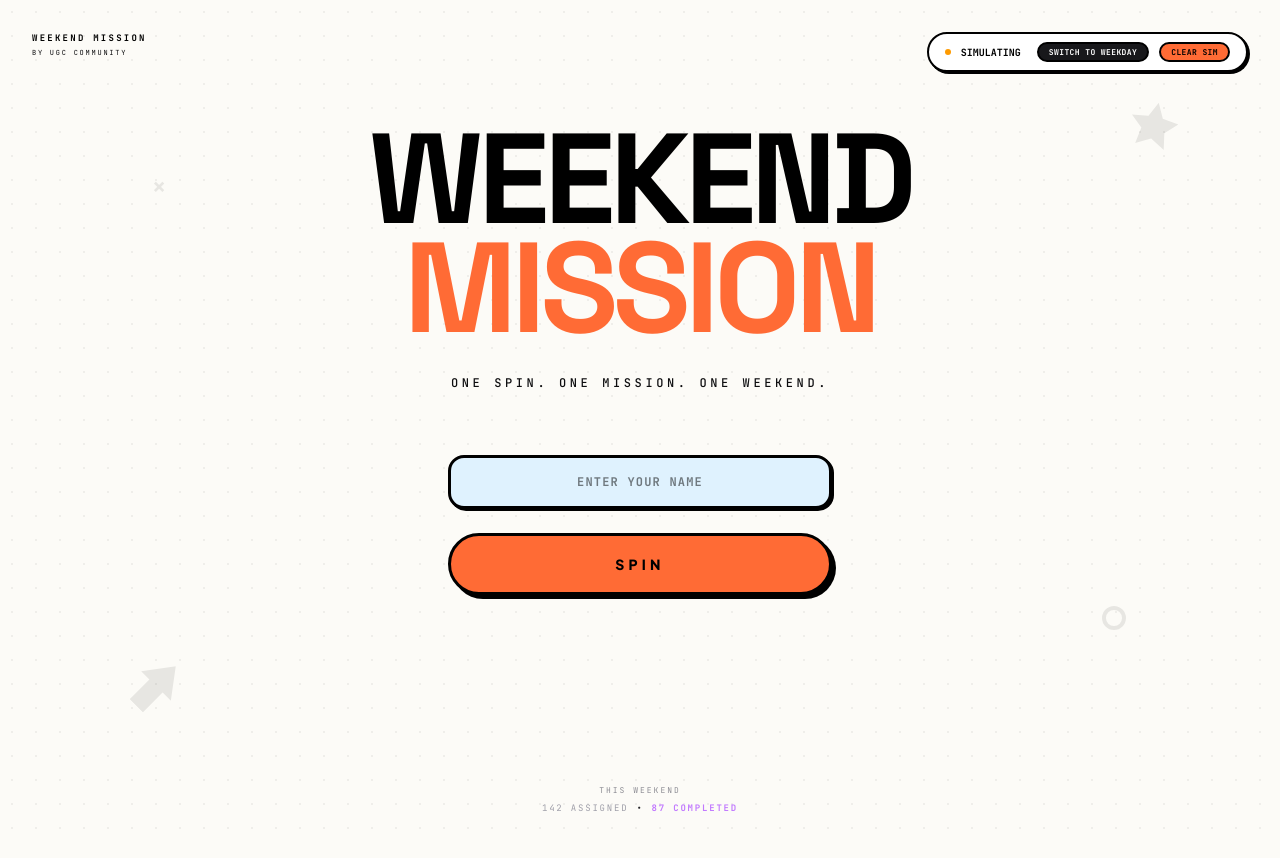
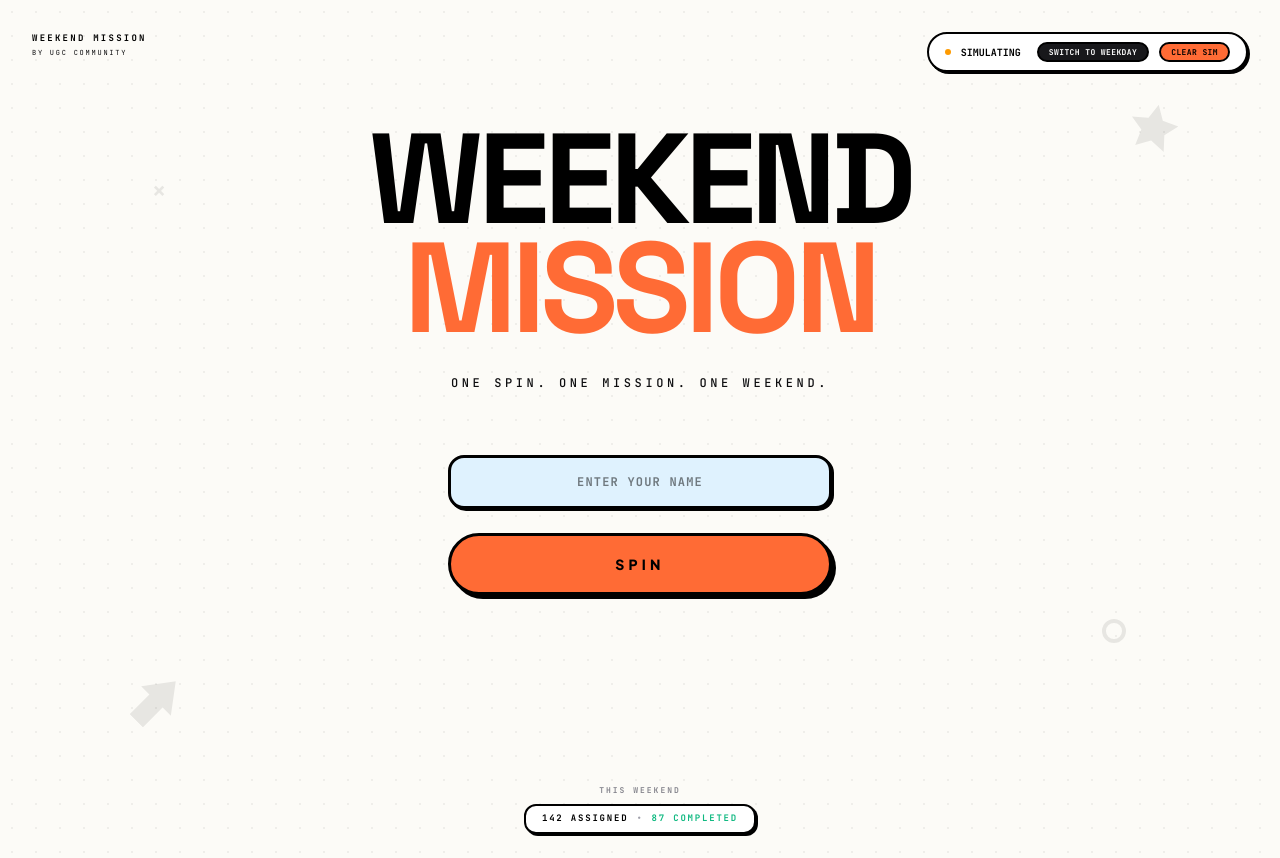
Before and after one commit to liyan-nk/weekend-mission, a React (Vite) app: page / in a window 1280 px wide. Both pictures are taken after a click on the button "FORCE WEEKEND". Built offline with nearby package versions, Linux system fonts and the light colour scheme; no server answers; the database is empty.

Commit message:
design: PublicWall.tsx visual footer alignment

```diff
--- a/src/components/PublicWall.tsx
+++ b/src/components/PublicWall.tsx
@@ -29,13 +29,13 @@ export const PublicWall: FC<PublicWallProps> = ({ weekendKey }) => {
 
   return (
     <div className="mt-auto pt-16 pb-6 flex flex-col items-center justify-center text-center font-mono select-none">
-      <span className="text-[7px] sm:text-[8px] text-zinc-500 uppercase tracking-[0.25em] mb-1.5 opacity-80">
+      <span className="text-[8px] text-zinc-500 uppercase tracking-[0.25em] mb-2 font-bold select-none opacity-85">
         THIS WEEKEND
       </span>
-      <span className="text-[8px] sm:text-[9px] text-zinc-400 uppercase tracking-[0.2em] flex items-center gap-2">
+      <span className="text-[8px] sm:text-[9px] text-black font-extrabold uppercase tracking-[0.2em] flex items-center gap-2 bg-white border-brutal-sm px-4 py-1.5 shadow-brutal-sm rounded-xl select-none">
         <span>{stats.assignedCount} ASSIGNED</span>
-        <span className="text-zinc-800">•</span>
-        <span className="text-purple-400 text-glow-violet font-semibold">{stats.completedCount} COMPLETED</span>
+        <span className="text-zinc-400">•</span>
+        <span className="text-[#10B981] font-black">{stats.completedCount} COMPLETED</span>
       </span>
     </div>
   );
```
